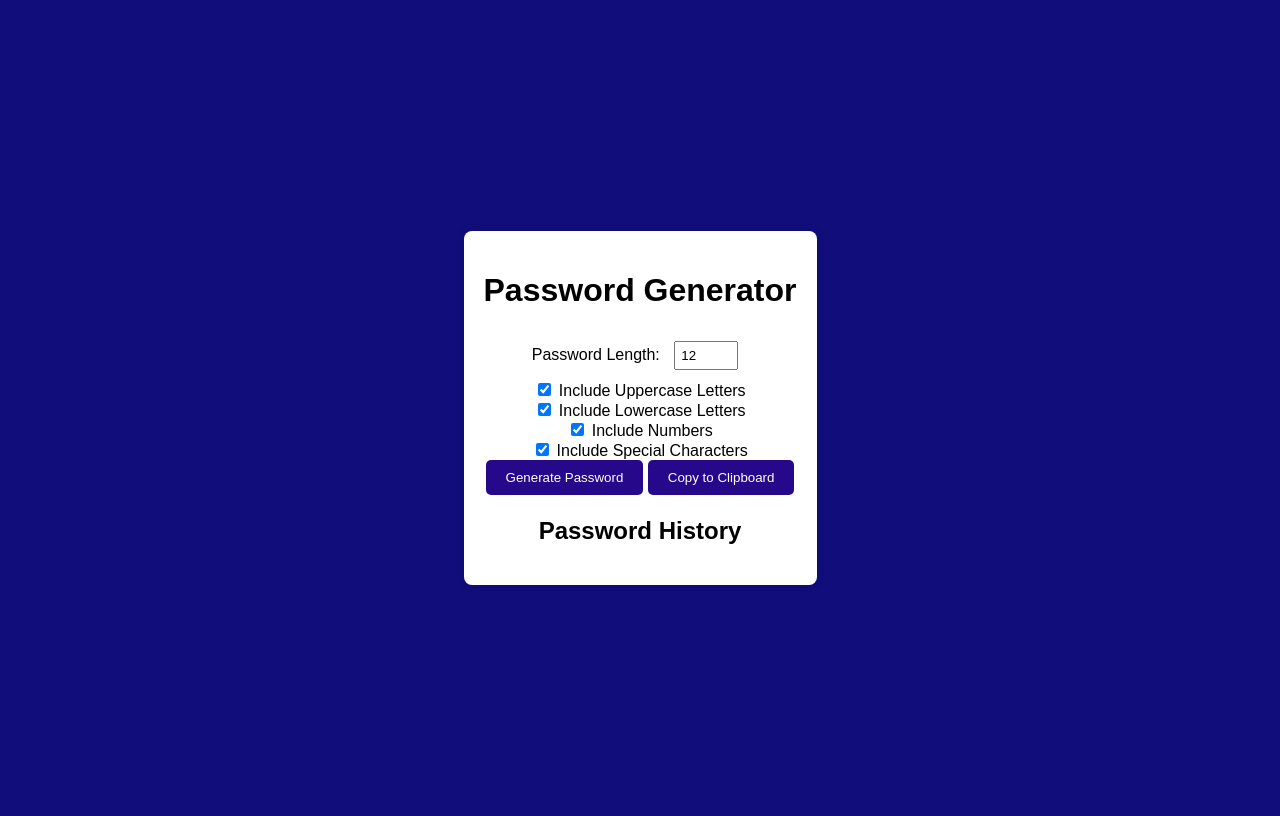
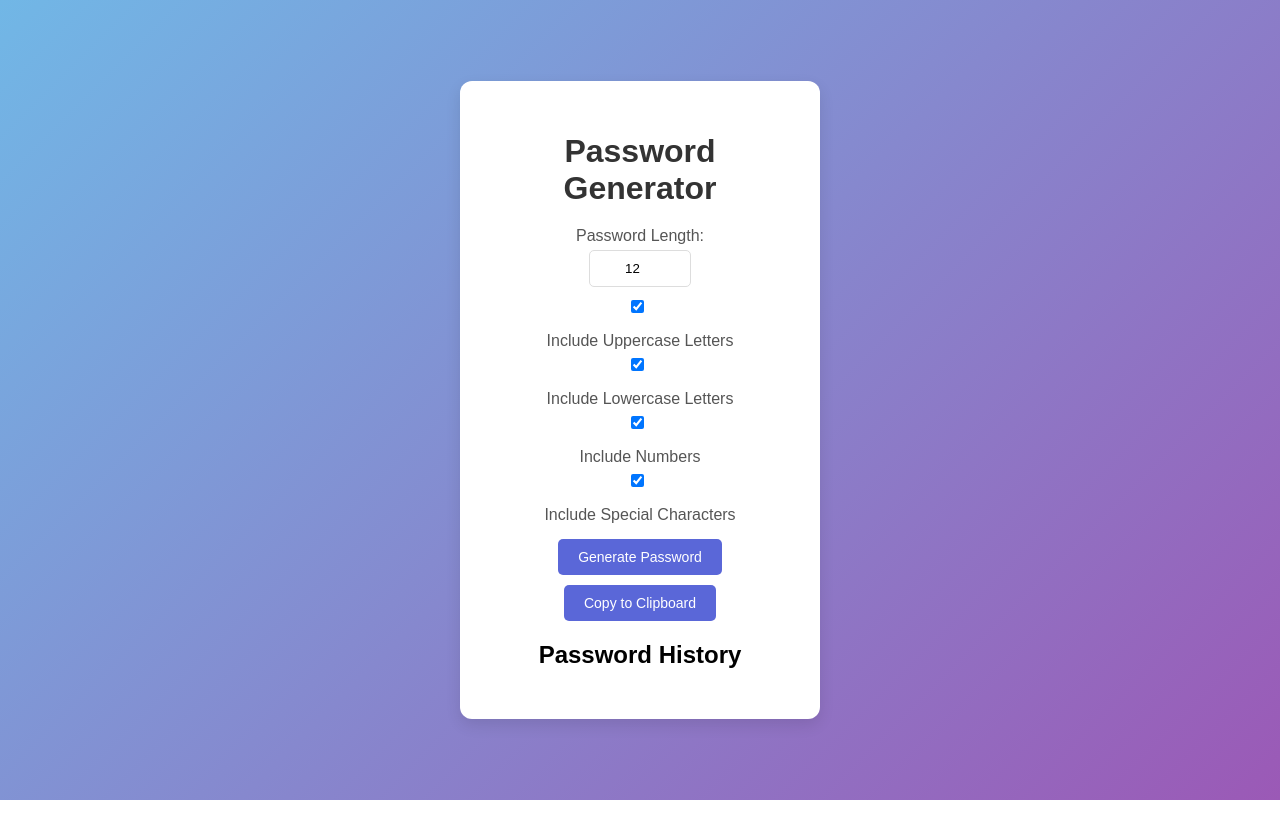
Before and after one commit to hemanth99492/pass-word-generator, a plain HTML site: page index.html in a window 1280 px wide. Drawn offline with Linux system fonts and the light colour scheme.

Commit message:
Update styles.css

```diff
--- a/styles.css
+++ b/styles.css
@@ -1,41 +1,90 @@
 body {
-    font-family: Arial, sans-serif;
+    font-family: 'Arial', sans-serif;
+    background: linear-gradient(135deg, #71b7e6, #9b59b6);
+    height: 100vh;
+    margin: 0;
     display: flex;
     justify-content: center;
     align-items: center;
-    height: 100vh;
-    background-color: #110d7b;
 }
 
 .container {
+    background: #fff;
+    padding: 30px;
+    border-radius: 12px;
+    box-shadow: 0 6px 15px rgba(0, 0, 0, 0.1);
     text-align: center;
-    background: #ffffff;
-    padding: 20px;
-    border-radius: 8px;
-    box-shadow: 0 0 10px rgba(0, 0, 0, 0.1);
+    width: 300px;
+}
+
+h1 {
+    margin-bottom: 20px;
+    color: #333;
+}
+
+label {
+    display: block;
+    margin: 15px 0 5px;
+    color: #555;
 }
 
 input[type="number"] {
-    width: 50px;
-    padding: 5px;
-    margin: 10px;
+    width: 80px;
+    padding: 10px;
+    margin-bottom: 10px;
+    border: 1px solid #ddd;
+    border-radius: 5px;
+    text-align: center;
+}
+
+input[type="checkbox"] {
+    margin-right: 10px;
 }
 
 button {
     padding: 10px 20px;
     border: none;
-    background-color: #25098a;
+    border-radius: 5px;
+    background: #5a67d8;
     color: #fff;
-    border-radius: 5px;
     cursor: pointer;
+    margin: 10px 5px 0;
+    font-size: 14px;
+    transition: background 0.3s ease;
 }
 
 button:hover {
-    background-color: #0056b3;
+    background: #434190;
+}
+
+#result, #strength {
+    margin-top: 20px;
+    font-size: 1.2em;
+    word-break: break-all;
 }
 
 #result {
+    color: #2c3e50;
+    font-weight: bold;
+}
+
+#strength {
+    margin-top: 10px;
+    color: #e74c3c;
+}
+
+#history {
+    list-style: none;
+    padding: 0;
     margin-top: 20px;
-    font-size: 1.4em;
-    word-break: break-all;
+    color: #34495e;
+    text-align: left;
+    font-size: 0.9em;
 }
+
+#history li {
+    margin: 5px 0;
+    padding: 5px;
+    background: #ecf0f1;
+    border-radius: 4px;
+}
```
